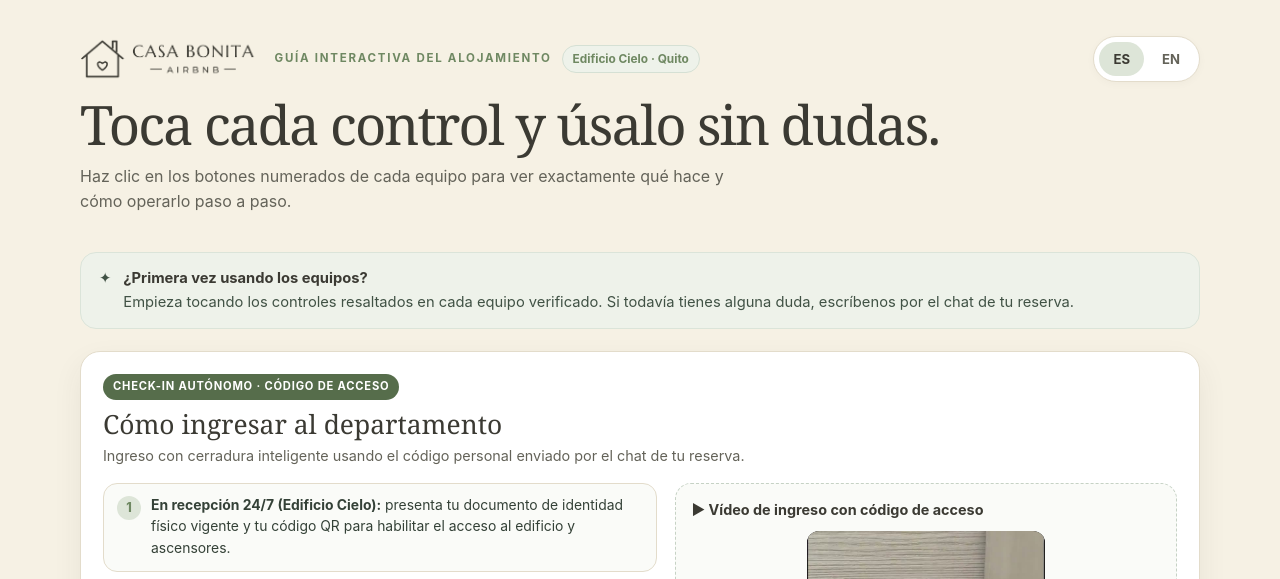
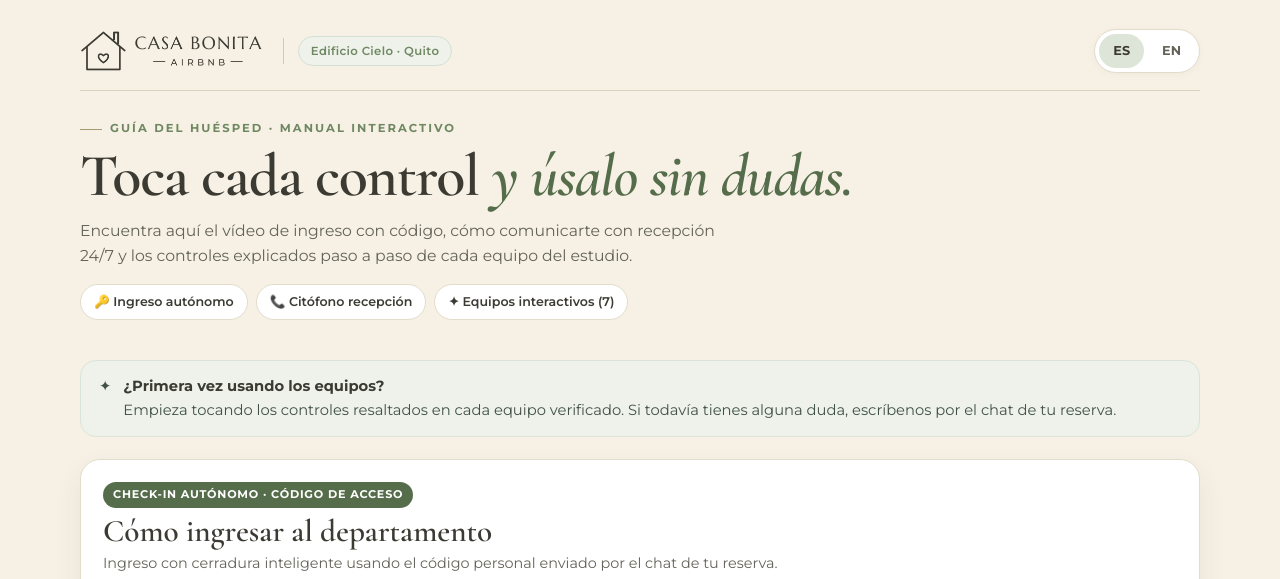
Before and after one commit to arlugones/casa-bonita-guia, a plain HTML site: page index.html in a window 1280 px wide. Shown: the top 579 px of the page. Drawn offline with nearby package versions, Linux system fonts and the light colour scheme; grey boxes are pictures that could not be loaded.

Commit message:
Improve header typographic hierarchy with Casa Bonita brand fonts

```diff
--- a/index.html
+++ b/index.html
@@ -5,6 +5,9 @@
 <meta name="viewport" content="width=device-width, initial-scale=1">
 <meta name="description" content="Casa Bonita · Guía interactiva bilingüe de ingreso y uso de electrodomésticos en Edificio Cielo, Quito.">
 <link rel="icon" type="image/svg+xml" href="assets/brand/casabonita-icono.svg">
+<link rel="preconnect" href="https://fonts.googleapis.com">
+<link rel="preconnect" href="https://fonts.gstatic.com" crossorigin>
+<link href="https://fonts.googleapis.com/css2?family=Cormorant+Garamond:ital,wght@0,600;0,700;1,600&family=Montserrat:wght@400;500;600;700&display=swap" rel="stylesheet">
 <title>Casa Bonita · Guía interactiva | Edificio Cielo · Quito</title>
 <style>
 :root{
@@ -13,12 +16,15 @@
   --paper:#f6f1e4;
   --card:#ffffff;
   --line:#e3dccb;
+  --olive:#a39c72;
   --sage:#dde5d8;
   --sage-soft:#eef2ea;
   --sage-dark:#6f8862;
   --accent:#566d4b;
   --warn-bg:#fbf5e8;
   --warn-line:#ead8b1;
+  --font-display:"Cormorant Garamond",Georgia,serif;
+  --font-sans:"Montserrat",ui-sans-serif,system-ui,-apple-system,"Segoe UI",sans-serif;
   --radius:20px;
   --shadow:0 12px 30px rgba(59,58,51,.07);
 }
@@ -28,7 +34,7 @@ body{
   margin:0;
   background:var(--paper);
   color:var(--ink);
-  font-family:Inter,ui-sans-serif,system-ui,-apple-system,"Segoe UI",sans-serif;
+  font-family:var(--font-sans);
   line-height:1.55;
 }
 button,input{font:inherit}
@@ -39,36 +45,37 @@ button,input{font:inherit}
 html[lang="en"] .lang-es{display:none !important}
 html[lang="en"] .lang-en{display:inline !important}
 
-/* Header */
-.hero{padding:36px 0 20px}
-.topline{display:flex;justify-content:space-between;align-items:center;gap:16px;flex-wrap:wrap}
+/* Header & Typographic Hierarchy */
+.hero{padding:28px 0 22px}
+.topbar{
+  display:flex;
+  justify-content:space-between;
+  align-items:center;
+  gap:16px;
+  padding-bottom:16px;
+  border-bottom:1px solid rgba(163,156,114,.35);
+}
 .brand-row{display:flex;align-items:center;gap:14px;flex-wrap:wrap}
-.brand-logo{height:44px;width:auto;display:block}
-.brand-meta{display:flex;align-items:center;gap:10px;flex-wrap:wrap}
-@media(max-width:600px){.brand-logo{height:36px}}
-.eyebrow{
-  text-transform:uppercase;
-  letter-spacing:.15em;
-  font-size:.72rem;
-  color:var(--sage-dark);
-  font-weight:700;
-}
+.brand-logo{height:46px;width:auto;display:block;flex:none}
+.brand-divider{width:1px;height:26px;background:rgba(163,156,114,.45);display:block}
 .pill-place{
   background:var(--sage-soft);
   border:1px solid #d5e0d4;
   color:var(--sage-dark);
   border-radius:999px;
-  padding:4px 10px;
-  font-size:.74rem;
-  font-weight:650;
+  padding:5px 12px;
+  font-size:.73rem;
+  font-weight:600;
+  letter-spacing:.03em;
 }
 .lang{
   border:1px solid var(--line);
   border-radius:999px;
   background:#fff;
-  padding:5px;
+  padding:4px;
   display:flex;
   gap:4px;
+  flex:none;
   box-shadow:0 2px 8px rgba(0,0,0,.03);
 }
 .lang button{
@@ -78,20 +85,78 @@ html[lang="en"] .lang-en{display:inline !important}
   padding:7px 14px;
   color:var(--muted);
   font-weight:700;
-  font-size:.82rem;
+  font-size:.8rem;
   cursor:pointer;
   transition:.15s ease;
 }
 .lang button.active{background:var(--sage);color:var(--ink)}
+.hero-body{padding-top:22px}
+.hero-kicker{
+  display:inline-flex;
+  align-items:center;
+  gap:8px;
+  text-transform:uppercase;
+  letter-spacing:.18em;
+  font-size:.72rem;
+  color:var(--sage-dark);
+  font-weight:700;
+  margin-bottom:8px;
+}
+.hero-kicker::before{
+  content:"";
+  width:22px;
+  height:1.5px;
+  background:var(--olive);
+  display:inline-block;
+}
 .hero h1{
-  font-family:Georgia,serif;
-  font-weight:500;
-  font-size:clamp(2rem,5vw,3.4rem);
-  line-height:1.06;
-  letter-spacing:-.035em;
-  margin:14px 0 10px;
-}
-.hero-sub{max-width:690px;color:var(--muted);margin:0;font-size:1rem}
+  font-family:var(--font-display);
+  font-weight:600;
+  font-size:clamp(2.25rem,5.2vw,3.75rem);
+  line-height:1.02;
+  letter-spacing:-.02em;
+  margin:0 0 12px;
+  max-width:780px;
+}
+.hero h1 em{
+  font-style:italic;
+  color:var(--accent);
+}
+.hero-sub{
+  max-width:660px;
+  color:var(--muted);
+  margin:0;
+  font-size:.98rem;
+  font-weight:400;
+}
+.hero-nav{
+  display:flex;
+  flex-wrap:wrap;
+  gap:8px;
+  margin-top:16px;
+}
+.hero-link{
+  display:inline-flex;
+  align-items:center;
+  gap:6px;
+  padding:7px 13px;
+  border-radius:999px;
+  background:#fff;
+  border:1px solid var(--line);
+  color:var(--ink);
+  text-decoration:none;
+  font-size:.79rem;
+  font-weight:600;
+  transition:.15s ease;
+}
+.hero-link:hover{border-color:var(--sage-dark);background:var(--sage-soft);color:var(--accent)}
+@media(max-width:600px){
+  .brand-logo{height:36px}
+  .brand-divider{display:none}
+  .topbar{padding-bottom:14px;align-items:flex-start}
+  .hero-body{padding-top:18px}
+  .hero-sub{font-size:.92rem}
+}
 
 /* Notice & toolbar */
 .notice{
@@ -168,11 +233,12 @@ html[lang="en"] .lang-en{display:inline !important}
   border-radius:999px;
 }
 .featured-head h2{
-  font-family:Georgia,serif;
-  font-weight:500;
-  font-size:clamp(1.45rem,2.6vw,1.95rem);
+  font-family:var(--font-display);
+  font-weight:600;
+  font-size:clamp(1.65rem,2.8vw,2.2rem);
   margin:0;
-  letter-spacing:-.02em;
+  line-height:1.08;
+  letter-spacing:-.015em;
 }
 .featured-head p{margin:4px 0 0;color:var(--muted);font-size:.9rem}
 .view-switch{
@@ -638,8 +704,8 @@ html[lang="en"] .lang-en{display:inline !important}
   margin-bottom:16px;
 }
 .access-head h2{
-  font:500 clamp(1.32rem,2.4vw,1.65rem) Georgia,serif;
-  margin:4px 0 3px;
+  font:600 clamp(1.55rem,2.6vw,1.95rem)/1.1 var(--font-display);
+  margin:4px 0 4px;
 }
 .access-head p{margin:0;color:var(--muted);font-size:.9rem}
 .access-grid{
@@ -704,8 +770,8 @@ html[lang="en"] .lang-en{display:inline !important}
   flex-wrap:wrap;
 }
 .section-head h2{
-  font:500 clamp(1.5rem,3vw,2rem) Georgia,serif;
-  letter-spacing:-.02em;
+  font:600 clamp(1.7rem,3.1vw,2.25rem)/1.08 var(--font-display);
+  letter-spacing:-.015em;
   margin:0;
 }
 .section-head p{color:var(--muted);font-size:.88rem;margin:0}
@@ -880,30 +946,45 @@ html[lang="en"] .lang-en{display:inline !important}
 </head>
 <body>
 <header class="wrap hero">
-  <div class="topline">
+  <div class="topbar">
     <div class="brand-row">
       <img class="brand-logo" src="assets/brand/casabonita-logo-horizontal.png" alt="Casa Bonita">
-      <div class="brand-meta">
-        <span class="eyebrow">
-          <span class="lang-es">GUÍA INTERACTIVA DEL ALOJAMIENTO</span>
-          <span class="lang-en">INTERACTIVE GUEST GUIDE</span>
-        </span>
-        <span class="pill-place">Edificio Cielo · Quito</span>
-      </div>
+      <span class="brand-divider" aria-hidden="true"></span>
+      <span class="pill-place">Edificio Cielo · Quito</span>
     </div>
     <div class="lang" role="group" aria-label="Language selector">
       <button class="active" id="esBtn" type="button" aria-pressed="true">ES</button>
       <button id="enBtn" type="button" aria-pressed="false">EN</button>
     </div>
   </div>
-  <h1>
-    <span class="lang-es">Toca cada control y úsalo sin dudas.</span>
-    <span class="lang-en">Tap any control and use it with ease.</span>
-  </h1>
-  <p class="hero-sub">
-    <span class="lang-es">Haz clic en los botones numerados de cada equipo para ver exactamente qué hace y cómo operarlo paso a paso.</span>
-    <span class="lang-en">Click the numbered buttons on each appliance to see exactly what each control does and how to use it step by step.</span>
-  </p>
+  <div class="hero-body">
+    <span class="hero-kicker">
+      <span class="lang-es">Guía del huésped · Manual interactivo</span>
+      <span class="lang-en">Guest Guide · Interactive Manual</span>
+    </span>
+    <h1>
+      <span class="lang-es">Toca cada control <em>y úsalo sin dudas.</em></span>
+      <span class="lang-en">Tap any control <em>and use it with ease.</em></span>
+    </h1>
+    <p class="hero-sub">
+      <span class="lang-es">Encuentra aquí el vídeo de ingreso con código, cómo comunicarte con recepción 24/7 y los controles explicados paso a paso de cada equipo del estudio.</span>
+      <span class="lang-en">Find your access-code entry video, 24/7 front desk intercom instructions, and step-by-step interactive controls for every studio appliance.</span>
+    </p>
+    <nav class="hero-nav" aria-label="Quick sections">
+      <a class="hero-link" href="#accessGuide">
+        <span class="lang-es">🔑 Ingreso autónomo</span>
+        <span class="lang-en">🔑 Self check-in</span>
+      </a>
+      <a class="hero-link" href="#intercomGuide">
+        <span class="lang-es">📞 Citófono recepción</span>
+        <span class="lang-en">📞 Front desk intercom</span>
+      </a>
+      <a class="hero-link" href="#verifiedStack">
+        <span class="lang-es">✦ Equipos interactivos (7)</span>
+        <span class="lang-en">✦ Interactive appliances (7)</span>
+      </a>
+    </nav>
+  </div>
 </header>
 
 <main class="wrap">
```
